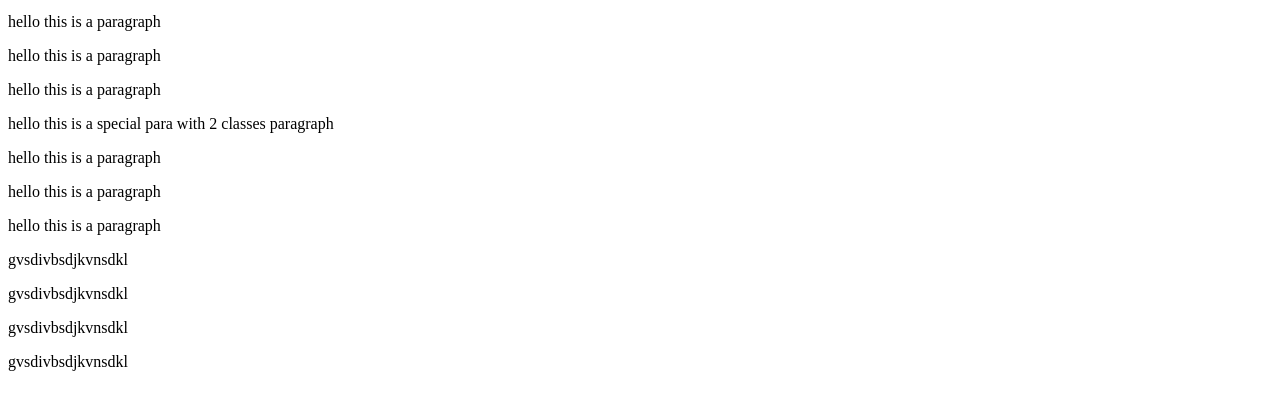
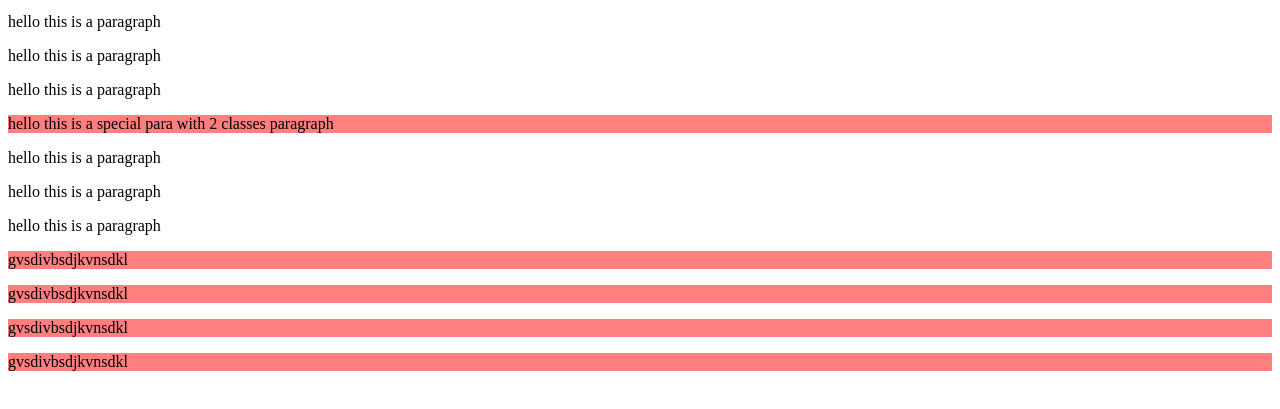
Before and after one commit to geeksterin/Oct-22-web, a plain HTML site: page DAY-022 (22-11-2022)/index.html in a window 1280 px wide. Shown: the part 101-510 px from the top of the page. Drawn offline with Linux system fonts and the light colour scheme.

Commit message:
css started and day 1 noted pushed

```diff
--- a/DAY-022 (22-11-2022)/index.css
+++ b/DAY-022 (22-11-2022)/index.css
@@ -31,7 +31,7 @@
     background-color: rgb(255, 255, 255);
     background-color: rgb(255, 255, 0); */
 
-    /* background-color: rgba(255, 0, 0, .5); */
+    background-color: rgba(255, 0, 0, .5);
 
     /* background-color: #ffffff;
     background-color: #000000;
```
